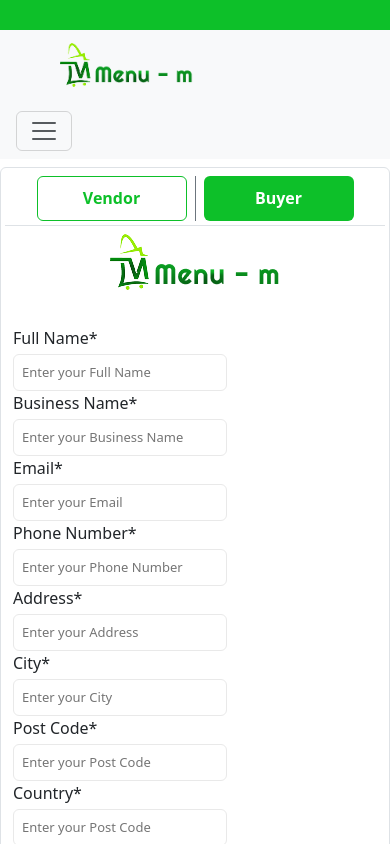
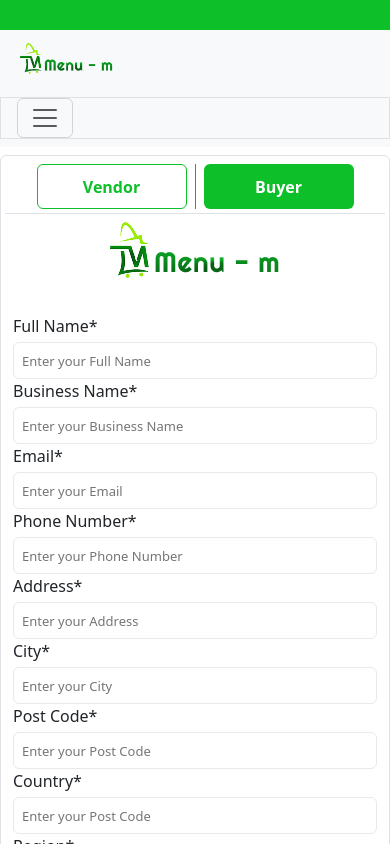
Before and after one commit to DevJawad1/ElectronicEcom, a React (Create React App) app: page /register in a window 390 px wide. Shown: the top 844 px of the page. Built offline with nearby package versions, Linux system fonts and the light colour scheme.

Commit message:
Updated files

```diff
--- a/src/Components/Navbar/Navbar.css
+++ b/src/Components/Navbar/Navbar.css
@@ -8,6 +8,7 @@
 }
 .bro{
     width: 800px !important;
+
 }
 .w-ful{
     width: 800px !important;
--- a/src/Components/Navbar/Navbar.jsx
+++ b/src/Components/Navbar/Navbar.jsx
@@ -21,7 +21,7 @@ export const Navbar = () => {
         <nav class="navbar navbar-expand-lg bg-light">
           <div class="container-fluid">
             <a class="navbar-brand" href="#">
-            <img className="w-50 mx-5" src={logo} alt="" />
+            <img className="w-50 mx-md-5 mx-2" src={logo} alt="" />
             </a>
 
           <div class="collapse navbar-collapse" id="navbarSupportedContent">
@@ -37,7 +37,7 @@ export const Navbar = () => {
       </div>
       <div className='headerThree'>
       <nav class="navbar navbar-expand-lg bg-light">
-          <div class="container-fluid  bro px-3">
+          <div class="container-fluid   border px-3">
           <button class="navbar-toggler" type="button" data-bs-toggle="collapse" data-bs-target="#navbarSupportedContent" aria-controls="navbarSupportedContent" aria-expanded="false" aria-label="Toggle navigation">
               <span class="navbar-toggler-icon"></span>
             </button>
--- a/src/Components/vendorForm/VendorForm.jsx
+++ b/src/Components/vendorForm/VendorForm.jsx
@@ -96,7 +96,7 @@ const VendorForm = () => {
             <img src={logo} alt="logo" className="" />
           </div>
           <form className="form-div mt-4 p-2" onSubmit={handleSubmit}>
-            <div className="d-flex flex-wrap">
+            <div className="d-md-flex flex-wrap">
               {/* Full Name */}
               <div className="col-md-6 px-md-3">
                 <span>Full Name*</span><br />
@@ -221,6 +221,8 @@ const VendorForm = () => {
               <small className="text-success">{message}</small>
             </div>
           </form>
+
+
         </div>
   )
 }
--- a/src/Pages/Auth/Register.jsx
+++ b/src/Pages/Auth/Register.jsx
@@ -1,5 +1,6 @@
 import React, { useState } from "react";
 import { Navbar } from "../../Components/Navbar/Navbar";
+import { Footer } from "../../Components/Footer/Footer";
 import "./reg.css";
 import VendorForm from "../../Components/vendorForm/VendorForm";
 
@@ -24,6 +25,8 @@ const Register = () => {
         <VendorForm/>
 
       </div>
+
+      <Footer/>
     </div>
   );
 };
```
